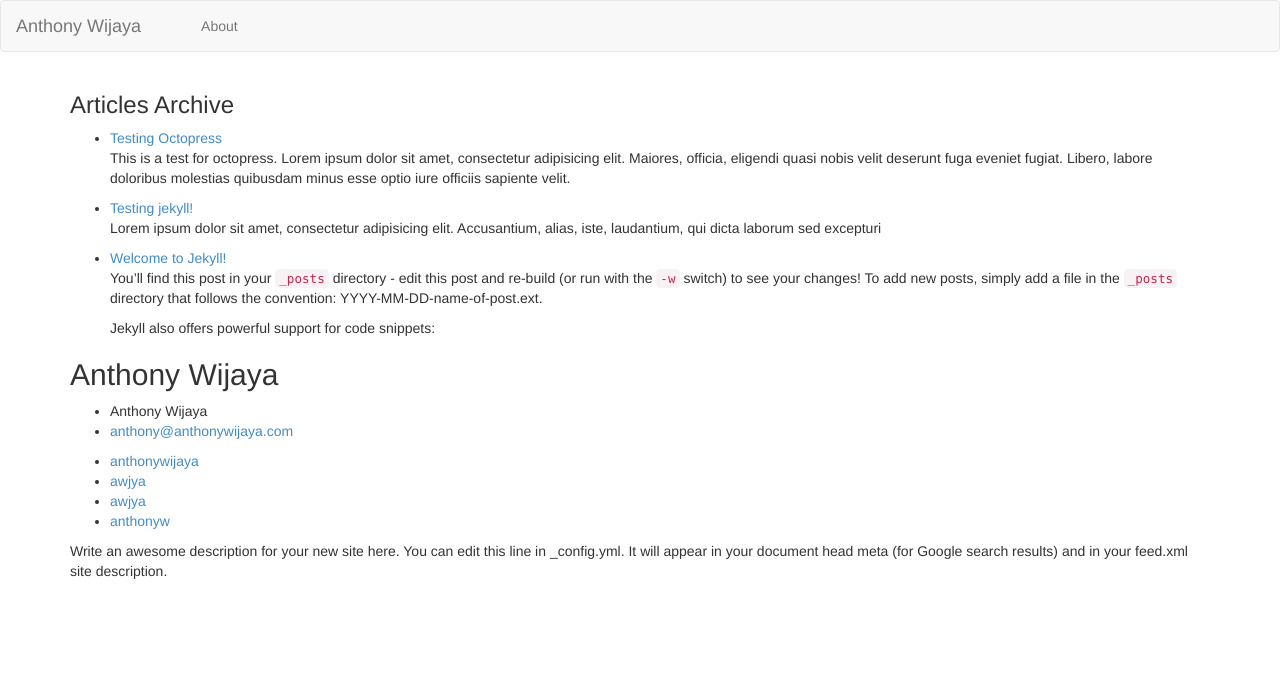
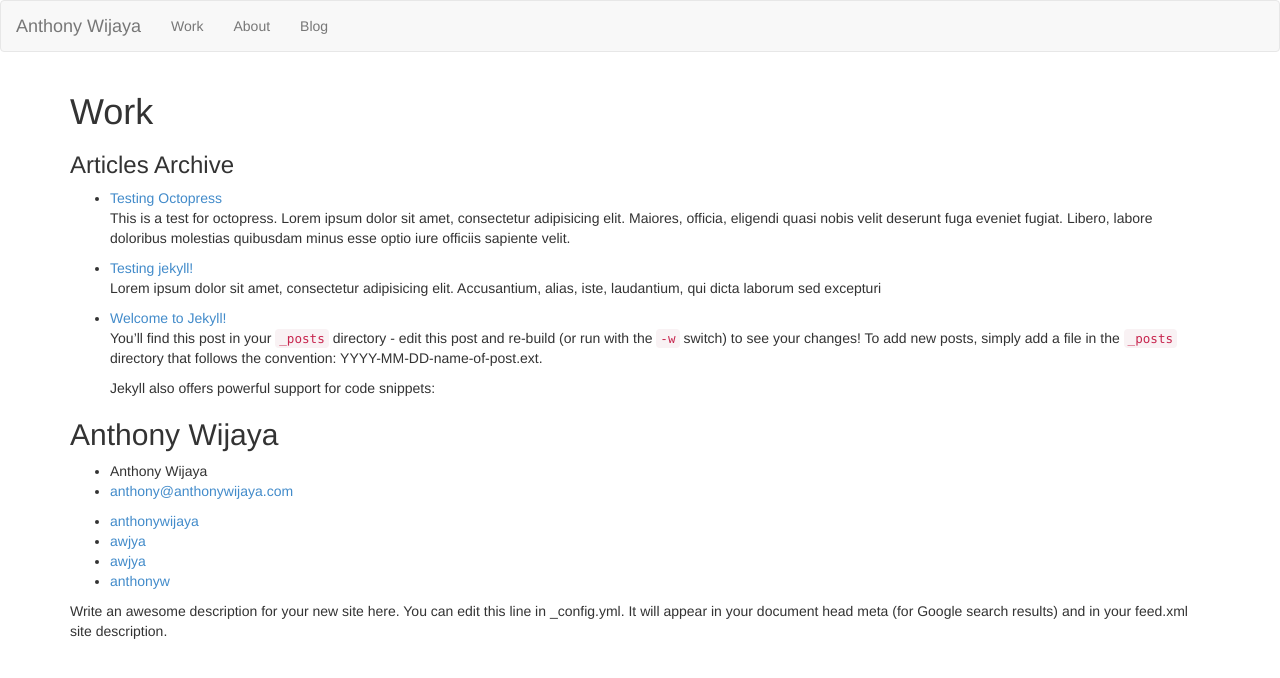
Before and after one commit to anthonywijaya/awblog, a Jekyll site: the page built from Work.html, in a window 1280 px wide. Shown: the top 678 px of the page. Built offline with Jekyll 4.4.1, drawn with Linux system fonts in a browser that asks for light colours.

Commit message:
Added a few pages: work & blog

```diff
--- a/Work.html
+++ b/Work.html
@@ -1,4 +1,5 @@
 ---
 layout: page
-title: ""
+title: Work
+permalink: /work/
 ---
--- /dev/null
+++ b/blog.html
@@ -0,0 +1,5 @@
+---
+layout: page
+title: Blog
+permalink: /blog/
+---
```
